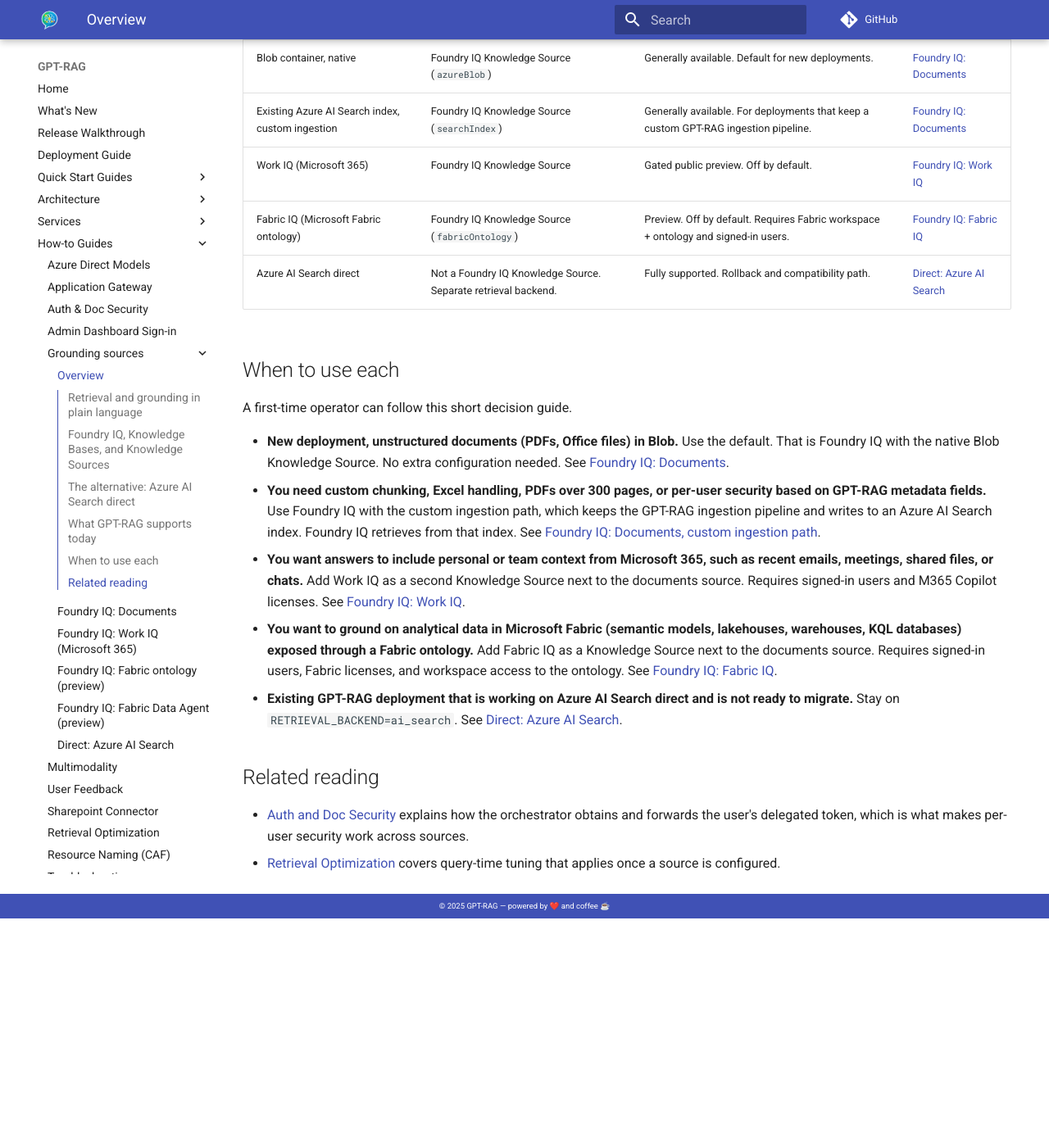
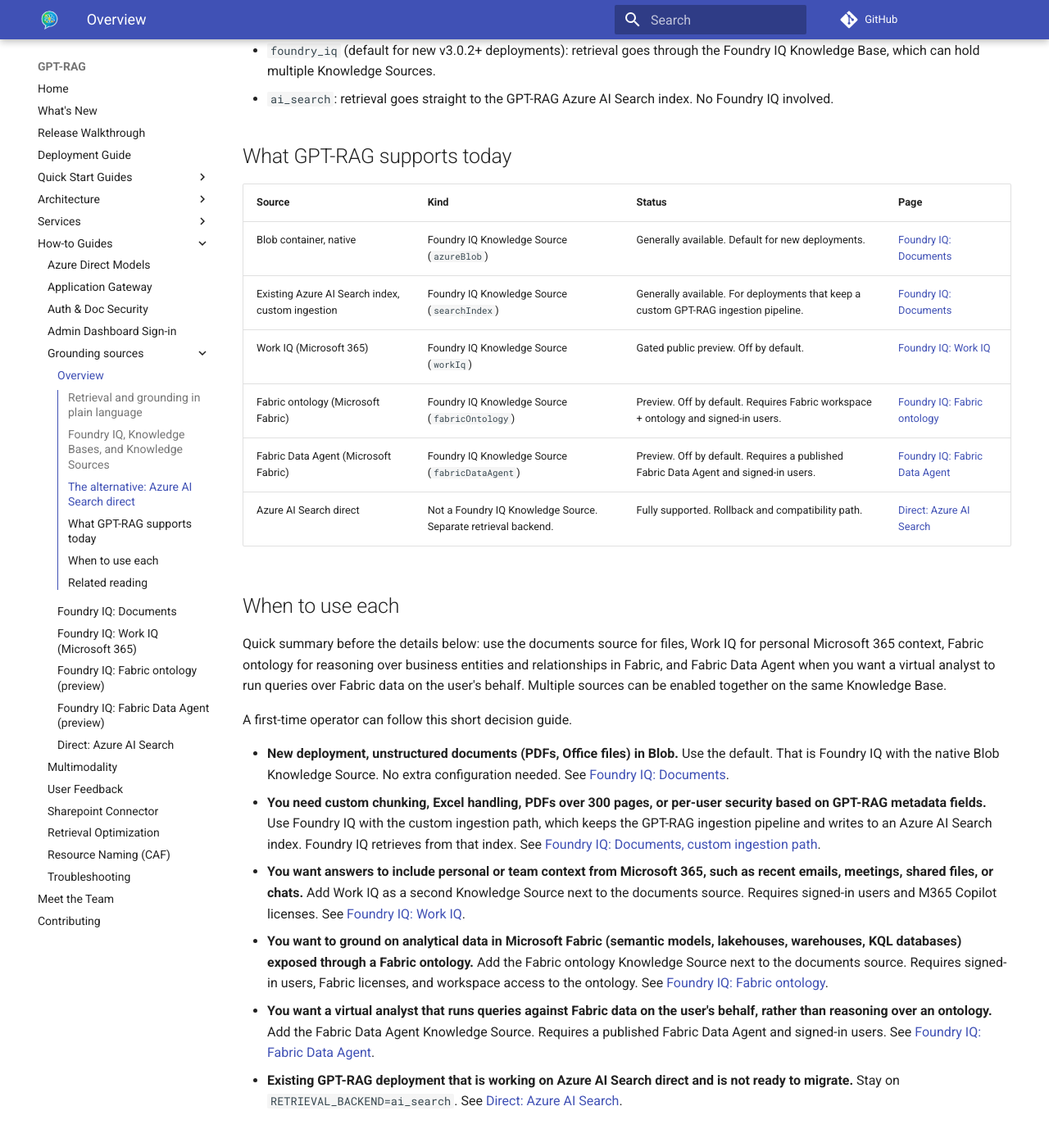
Before and after one commit to Azure/GPT-RAG, an MkDocs documentation site: the page built from docs/howto_grounding_overview.md, in a window 1280 px wide and 1400 px high, scrolled down 1833 px. Shown: the top 1389 px of the window at 82% size. Built offline with MkDocs 1.6.1 and Material for MkDocs 9.7.7, drawn with Linux system fonts in a browser that asks for light colours; comment, search, counter and statistics services are not loaded; before the commit the page ends 2954 px from its top, so only the background shows below that; some of the changed text lies outside the part shown.

Commit message:
docs: clarify Fabric IQ is umbrella term; fix FDA release refs
- Overview: mermaid, taxonomy table, and decision guide now list the five
  supported Foundry IQ knowledge source kinds (azureBlob, searchIndex,
  workIq, fabricOntology, fabricDataAgent) and explain Fabric IQ as a
  marketing umbrella, not a KS kind.
- whatisnew: Fabric Data Agent highlight now points to v3.4.3 (v3.4.2 was
  yanked); reword surrounding bullets to avoid calling Fabric IQ a KS.
- fabric_ontology: bump orchestrator ref from yanked v3.4.0 to v3.4.1+.
- ai_search_direct: clarify Fabric-side sources are two KSs, not Fabric IQ.

Co-authored-by: Copilot <copilot@github.com>

````diff
--- a/docs/howto_grounding_overview.md
+++ b/docs/howto_grounding_overview.md
@@ -27,9 +27,17 @@ a Foundry IQ **Knowledge Base**. The Knowledge Base is the single retrieval
 endpoint for a deployment.
 
 A Knowledge Base points to one or more **Knowledge Sources**. Each Knowledge
-Source is one place to look: a Blob container, an existing Azure AI Search
-index, a Microsoft 365 tenant, and so on. Foundry IQ queries the sources,
-applies permissions, and returns a merged, permission-trimmed result.
+Source is one place to look, with its own `kind`: a Blob container, an existing
+Azure AI Search index, a Microsoft 365 tenant, a Fabric ontology, or a Fabric
+Data Agent. Foundry IQ queries the sources, applies permissions, and returns a
+merged, permission-trimmed result.
+
+> **On the name "Fabric IQ."** "Fabric IQ" is Microsoft's umbrella marketing
+> term for the Fabric-side grounding capabilities. It is not a knowledge source
+> `kind`. In Foundry IQ, those capabilities show up as two distinct knowledge
+> sources: `fabricOntology` and `fabricDataAgent`. When this documentation
+> talks about wiring GPT-RAG to Fabric, it is always through one of those two
+> knowledge source kinds on the Knowledge Base.
 
 Two things matter for operators:
 
@@ -41,10 +49,11 @@ Two things matter for operators:
 ```mermaid
 flowchart LR
   O[GPT-RAG orchestrator] --> KB[Foundry IQ Knowledge Base]
-  KB --> KS1[Knowledge Source: Blob container]
-  KB --> KS2[Knowledge Source: existing Search index]
-  KB --> KS3[Knowledge Source: Work IQ, Microsoft 365]
-  KB --> KS4[Knowledge Source: Fabric IQ, Fabric ontology]
+  KB --> KS1[KS: Blob container, azureBlob]
+  KB --> KS2[KS: Azure AI Search index, searchIndex]
+  KB --> KS3[KS: Work IQ, workIq]
+  KB --> KS4[KS: Fabric ontology, fabricOntology]
+  KB --> KS5[KS: Fabric Data Agent, fabricDataAgent]
 ```
 
 ## The alternative: Azure AI Search direct
@@ -67,11 +76,18 @@ The orchestrator uses one backend at a time:
 | --- | --- | --- | --- |
 | Blob container, native | Foundry IQ Knowledge Source (`azureBlob`) | Generally available. Default for new deployments. | [Foundry IQ: Documents](howto_grounding_foundry_iq_documents.md) |
 | Existing Azure AI Search index, custom ingestion | Foundry IQ Knowledge Source (`searchIndex`) | Generally available. For deployments that keep a custom GPT-RAG ingestion pipeline. | [Foundry IQ: Documents](howto_grounding_foundry_iq_documents.md#custom-ingestion-path) |
-| Work IQ (Microsoft 365) | Foundry IQ Knowledge Source | Gated public preview. Off by default. | [Foundry IQ: Work IQ](howto_grounding_work_iq.md) |
-| Fabric IQ (Microsoft Fabric ontology) | Foundry IQ Knowledge Source (`fabricOntology`) | Preview. Off by default. Requires Fabric workspace + ontology and signed-in users. | [Foundry IQ: Fabric IQ](howto_grounding_fabric_iq.md) |
+| Work IQ (Microsoft 365) | Foundry IQ Knowledge Source (`workIq`) | Gated public preview. Off by default. | [Foundry IQ: Work IQ](howto_grounding_work_iq.md) |
+| Fabric ontology (Microsoft Fabric) | Foundry IQ Knowledge Source (`fabricOntology`) | Preview. Off by default. Requires Fabric workspace + ontology and signed-in users. | [Foundry IQ: Fabric ontology](howto_grounding_fabric_ontology.md) |
+| Fabric Data Agent (Microsoft Fabric) | Foundry IQ Knowledge Source (`fabricDataAgent`) | Preview. Off by default. Requires a published Fabric Data Agent and signed-in users. | [Foundry IQ: Fabric Data Agent](howto_grounding_fabric_data_agent.md) |
 | Azure AI Search direct | Not a Foundry IQ Knowledge Source. Separate retrieval backend. | Fully supported. Rollback and compatibility path. | [Direct: Azure AI Search](howto_grounding_ai_search_direct.md) |
 
 ## When to use each
+
+Quick summary before the details below: use the documents source for files,
+Work IQ for personal Microsoft 365 context, Fabric ontology for reasoning over
+business entities and relationships in Fabric, and Fabric Data Agent when you
+want a virtual analyst to run queries over Fabric data on the user's behalf.
+Multiple sources can be enabled together on the same Knowledge Base.
 
 A first-time operator can follow this short decision guide.
 
@@ -89,9 +105,13 @@ A first-time operator can follow this short decision guide.
   users and M365 Copilot licenses. See [Foundry IQ: Work IQ](howto_grounding_work_iq.md).
 - **You want to ground on analytical data in Microsoft Fabric (semantic
   models, lakehouses, warehouses, KQL databases) exposed through a Fabric
-  ontology.** Add Fabric IQ as a Knowledge Source next to the documents
+  ontology.** Add the Fabric ontology Knowledge Source next to the documents
   source. Requires signed-in users, Fabric licenses, and workspace access
-  to the ontology. See [Foundry IQ: Fabric IQ](howto_grounding_fabric_iq.md).
+  to the ontology. See [Foundry IQ: Fabric ontology](howto_grounding_fabric_ontology.md).
+- **You want a virtual analyst that runs queries against Fabric data on the
+  user's behalf, rather than reasoning over an ontology.** Add the Fabric
+  Data Agent Knowledge Source. Requires a published Fabric Data Agent and
+  signed-in users. See [Foundry IQ: Fabric Data Agent](howto_grounding_fabric_data_agent.md).
 - **Existing GPT-RAG deployment that is working on Azure AI Search direct and
   is not ready to migrate.** Stay on `RETRIEVAL_BACKEND=ai_search`. See
   [Direct: Azure AI Search](howto_grounding_ai_search_direct.md).
````
Also changed, not shown: docs/howto_grounding_ai_search_direct.md (+2 -1 lines), docs/howto_grounding_fabric_ontology.md (+1 -1 lines), docs/whatisnew.md (+3 -3 lines).
